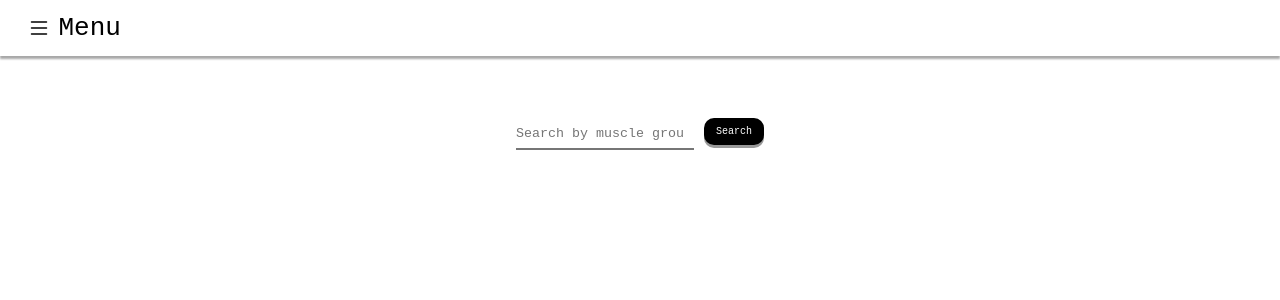
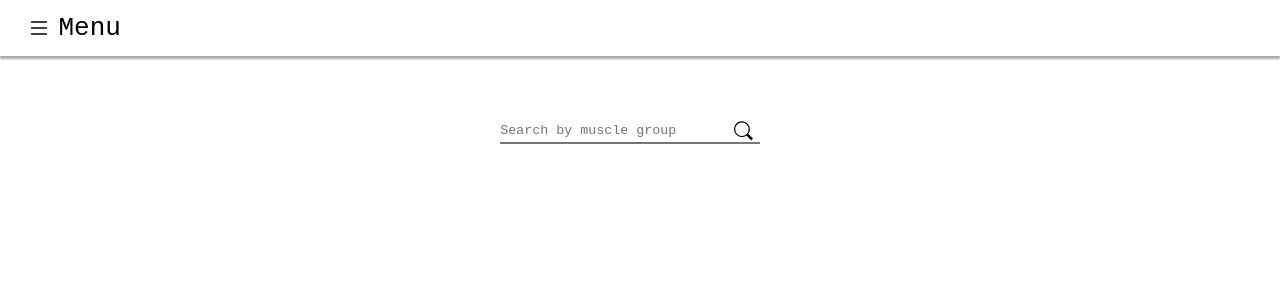
Before and after one commit to Gozi1/LH-FIT, a Next.js app: page /search in a window 1280 px wide. Shown: the top 300 px of the page. Built offline with nearby package versions, Linux system fonts and the light colour scheme.

Commit message:
search ,nav links and functionality updated

```diff
--- a/src/components/navbar.jsx
+++ b/src/components/navbar.jsx
@@ -1,25 +1,62 @@
-import React from 'react'
-import {BsSearch,BsList,BsX} from 'react-icons/bs'
-import { useState } from 'react'
+import React from 'react';
+import { BsSearch, BsList, BsX } from 'react-icons/bs';
+import { useState, useEffect, useRef } from 'react';
+import { useRouter } from 'next/router';
 const navbar = () => {
-  const [mobileMenu,setMobileMenu] = useState(false)
-  return (
-    <nav className = 'nav'>
-  <div className='mobile-menu'>
+	let router = useRouter();
+	let menuRef = useRef();
+	const [mobileMenu, setMobileMenu] = useState(false);
+	useEffect(() => {
+      let handler = (e) =>{
+        if(!menuRef.current.contains(e.target)){
+          setMobileMenu(false)
+        }
+      }
+      document.addEventListener('mousedown',handler)
+  });
+	return (
+		<nav className='nav'>
+			<div className='mobile-menu' ref={menuRef}>
+				{!mobileMenu && <BsList onClick={() => setMobileMenu(true)} />}
+				{mobileMenu && <BsX onClick={() => setMobileMenu(false)} />}
+				<a className='mobile-icon'>Menu</a>
 
-    {!mobileMenu && <BsList onClick={()=>setMobileMenu(true)}/>}
-    {mobileMenu && <BsX onClick={()=>setMobileMenu(false)}/> }
-    <a className='mobile-icon'>Menu</a>
+				<ul
+					className={mobileMenu ? 'mobile-menu-show' : 'mobile-menu-hide'}
 
-    <ul className = {mobileMenu ? 'mobile-menu-show':'mobile-menu-hide'}>
-    <li><a>Create Workout</a></li>
-    <li><a>Explore</a></li>
-    <li><a>Login</a></li>
-    <li><a>SignUp</a></li>
-    </ul>
-    </div>
-   </nav>
-  )
-}
+				>
+					<li
+						onClick={() => {
+							router.push('/create-a-workout');
+						}}
+					>
+						Create Workout
+					</li>
+					<li
+						onClick={() => {
+							router.push('/search');
+						}}
+					>
+						Explore
+					</li>
+					<li
+						onClick={() => {
+							router.push('/login');
+						}}
+					>
+						Login
+					</li>
+					<li
+						onClick={() => {
+							router.push('/signup');
+						}}
+					>
+						SignUp
+					</li>
+				</ul>
+			</div>
+		</nav>
+	);
+};
 
-export default navbar
+export default navbar;
--- a/src/components/searchBar.jsx
+++ b/src/components/searchBar.jsx
@@ -1,6 +1,7 @@
 import { React, useEffect, useState } from 'react';
 import styles from '../styles/search.module.css';
-import axios from "axios";
+import axios from 'axios';
+import { BsSearch } from 'react-icons/bs';
 
 const SearchBar = () => {
 	// search to api
@@ -9,59 +10,77 @@ const SearchBar = () => {
 	//
 
 	const [params, setParams] = useState({
-    difficulty: "beginner",
+		difficulty: 'beginner',
 		type: '',
 		muscle: '',
 		offset: 6,
 		name: '',
-    exercises: []
-  })
- const [input, setInput] = useState("")
+		exercises: [],
+	});
+	const [input, setInput] = useState('');
 
 	const handleSubmit = () => {
-  setParams(prev=>({...prev, name: input}));
-  setInput("")
- }
-
+		setParams((prev) => ({ ...prev, name: input }));
+		setInput('');
+	};
 
 	useEffect(() => {
-    if(params.name) {
+		if (params.name) {
 			const options = {
 				method: 'GET',
 				url: 'https://exercises-by-api-ninjas.p.rapidapi.com/v1/exercises',
 				params: { name: params.name, muscle: '', type: '' },
 				headers: {
-        'X-RapidAPI-Key': '87b5ef7ecemsh3744aa57e06b7f7p1b5fffjsn04eef49b9efc',
-        'X-RapidAPI-Host': 'exercises-by-api-ninjas.p.rapidapi.com'
-      }
-    }
+					'X-RapidAPI-Key':
+						'87b5ef7ecemsh3744aa57e06b7f7p1b5fffjsn04eef49b9efc',
+					'X-RapidAPI-Host': 'exercises-by-api-ninjas.p.rapidapi.com',
+				},
+			};
 
-    axios.request(options).then(function (response) {
+			axios
+				.request(options)
+				.then(function (response) {
 					// console.log(response.data);
-      setParams(prev => ({ ...prev, exercises: response.data }));
-    }).catch(function (error) {
+					setParams((prev) => ({ ...prev, exercises: response.data }));
+				})
+				.catch(function (error) {
 					console.error(error);
 				});
 		}
-  }, [params.name])
-
+	}, [params.name]);
 
 	return (
 		<main>
-    <form className={styles['search-form']} onSubmit={event => event.preventDefault()} autoComplete='off' >
+			<form
+				className={styles['search-form']}
+				onSubmit={(event) => event.preventDefault()}
+				autoComplete='off'
+			>
 				<div className={styles['search-bar']}>
-        <input placeholder='Search by muscle group' type='text' value={input}
-        onChange={(e) => setInput(e.target.value)} className={styles['search-bar']}></input>
+					<input
+						placeholder='Search by muscle group'
+						type='text'
+						value={input}
+						onChange={(e) => setInput(e.target.value)}
+						className={styles['search-bar']}
+					></input>
 				</div>
 				<div>
-        <button className={styles['search-button']} onClick={handleSubmit}>Search</button>
+					<BsSearch
+						className={styles['search-button']}
+						onClick={handleSubmit}
+					/>
 				</div>
 			</form>
 			<div>
-        {(params.exercises).map((exercise, i) => <div key={i} className={"search-result"}>{exercise.name}</div>)}
+				{params.exercises.map((exercise, i) => (
+					<div key={i} className={'search-result'}>
+						{exercise.name}
+					</div>
+				))}
 			</div>
 		</main>
-  )
-}
+	);
+};
 
 export default SearchBar;
--- a/src/pages/search.js
+++ b/src/pages/search.js
@@ -1,5 +1,5 @@
 import React from 'react'
-import SearchBar from '@/components/SearchBar';
+import SearchBar from '@/components/searchBar';
 
 function HomePage() {
   return (
--- a/src/styles/globals.scss
+++ b/src/styles/globals.scss
@@ -3,6 +3,10 @@
 	padding: 0;
 	margin: 0;
 	font-family: monospace;
+}
+a, a:hover, a:focus, a:active {
+  text-decoration: none;
+  color: inherit;
 }
 main {
 	// margin-left: 10rem;
--- a/src/styles/search.module.css
+++ b/src/styles/search.module.css
@@ -13,29 +13,38 @@
 
 .search-bar{
   padding-right: 10px;
-  height: 32px;
+  height: 2rem;
+  width: 20rem;
   border-top: none;
   border-left: none;
   border-right: none;
+  line-height:none
+}
+.search-bar:focus{
+  outline: none;
+  box-shadow: 0 2px #666;
+  border-left:2px solid #666 ;
+  /* border: none; */
 }
 .search-button {
-  display: inline-block;
-  padding: 8px 12px;
-  font-size: 10px;
+
+  height: 2rem;
+  font-size: 1.5rem;
   cursor: pointer;
   text-align: center;
   text-decoration: none;
   outline: none;
-  color: #fff;
-  background-color: black;
+  color: black;
+  /* background-color: black; */
   border: none;
   border-radius: 10px;
-  box-shadow: 0 3px #999;
+  /* box-shadow: 0 3px #999; */
+  transform: translateX(-2rem);
 }
 
 .search-button:hover {
-    background-color: white;
-    color: black;
-    box-shadow: 0 5px #666;
-    transform: translateY(1px);
+    /* background-color: black; */
+    color: grey;
+    /* box-shadow: 0 5px #666; */
+    transform: translateY(1px)translateX(-2rem);;
   }
```
Lines whose indentation alone changed are shown as unchanged.
